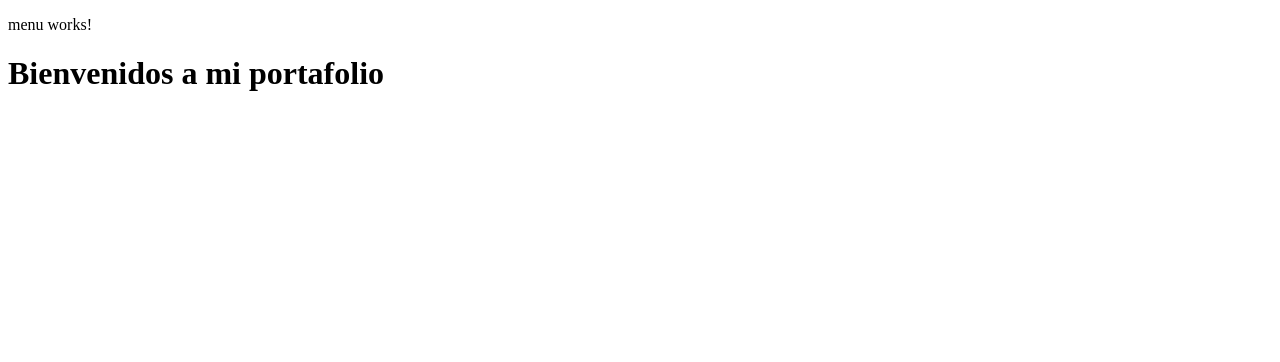
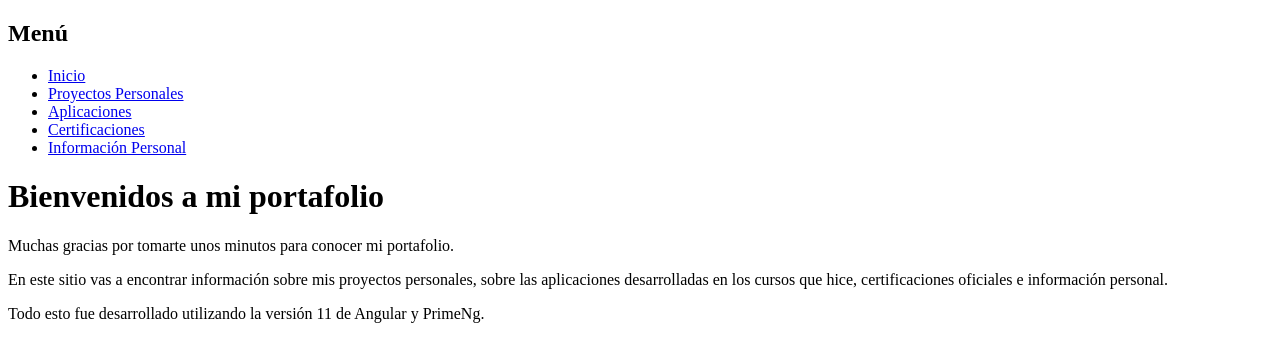
Before and after one commit to FrancoOliva/olivafranco, an Angular app: page / in a window 1280 px wide. Shown: the top 362 px of the page. Built offline with nearby package versions, Linux system fonts and the light colour scheme.

Commit message:
Agregamos RouterModule

```diff
--- a/src/app/app-routing.module.ts
+++ b/src/app/app-routing.module.ts
@@ -4,6 +4,7 @@ import { InicioComponent } from './secciones/paginas/inicio/inicio.component';
 import { MiniAplicacionesComponent } from './secciones/paginas/mini-aplicaciones/mini-aplicaciones.component';
 import { ProyectosPersonalesComponent } from './secciones/paginas/proyectos-personales/proyectos-personales.component';
 import { SobremiComponent } from './secciones/paginas/sobremi/sobremi.component';
+import { CertificacionesComponent } from './secciones/paginas/certificaciones/certificaciones.component';
 
 const routes: Routes = [
   {
@@ -20,6 +21,10 @@ const routes: Routes = [
     component: MiniAplicacionesComponent
   },
   {
+    path: 'certificaciones',
+    component: CertificacionesComponent
+  },
+  {
     path: 'info-personal',
     component: SobremiComponent
   },
--- a/src/app/secciones/paginas/inicio/inicio.component.html
+++ b/src/app/secciones/paginas/inicio/inicio.component.html
@@ -1 +1,12 @@
 <h1>Bienvenidos a mi portafolio</h1>
+
+<p>
+    Muchas gracias por tomarte unos minutos para conocer mi portafolio.
+</p>
+<p>
+    En este sitio vas a encontrar información sobre mis proyectos personales,
+    sobre las aplicaciones desarrolladas en los cursos que hice, certificaciones oficiales e información personal.
+</p>
+<p>
+    Todo esto fue desarrollado utilizando la versión 11 de Angular y PrimeNg.
+</p>
--- a/src/app/shared/menu/menu.component.html
+++ b/src/app/shared/menu/menu.component.html
@@ -1 +1,29 @@
-<p>menu works!</p>
+<h2>Menú</h2>
+
+<ul>
+    <li>
+        <a routerLink="">
+            Inicio
+        </a>
+    </li>
+    <li>
+        <a routerLink="proyectos-personales">
+            Proyectos Personales
+        </a>
+    </li>
+    <li>
+        <a routerLink="mini-aplicaciones">
+            Aplicaciones
+        </a>
+    </li>
+    <li>
+        <a routerLink="certificaciones">
+            Certificaciones
+        </a>
+    </li>
+    <li>
+        <a routerLink="info-personal">
+            Información Personal
+        </a>
+    </li>
+</ul>
--- a/src/app/shared/menu/menu.component.ts
+++ b/src/app/shared/menu/menu.component.ts
@@ -1,10 +1,16 @@
 import { Component, OnInit } from '@angular/core';
+
 
 @Component({
   selector: 'app-menu',
   templateUrl: './menu.component.html',
   styles: [
-  ]
+    `
+    a {
+      cursor: pointer;
+    }
+    `
+   ]
 })
 export class MenuComponent implements OnInit {
 
--- a/src/app/shared/shared.module.ts
+++ b/src/app/shared/shared.module.ts
@@ -1,6 +1,7 @@
 import { NgModule } from '@angular/core';
 import { CommonModule } from '@angular/common';
 import { MenuComponent } from './menu/menu.component';
+import { RouterModule } from '@angular/router';
 
 
 
@@ -9,7 +10,8 @@ import { MenuComponent } from './menu/menu.component';
     MenuComponent
   ],
   imports: [
-    CommonModule
+    CommonModule,
+    RouterModule // Permite navegar (routerLink)
   ],
   exports: [
     MenuComponent
```
